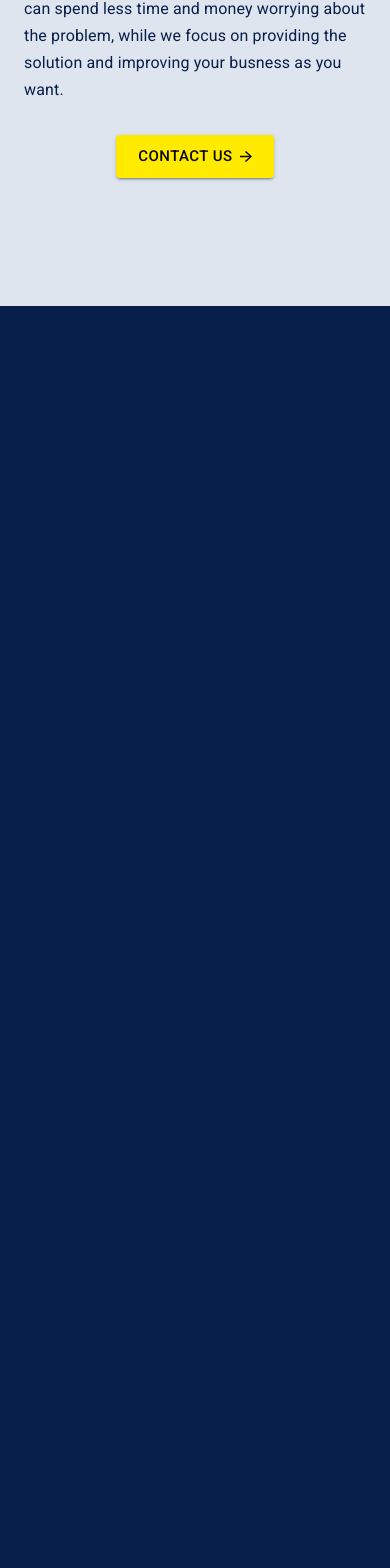
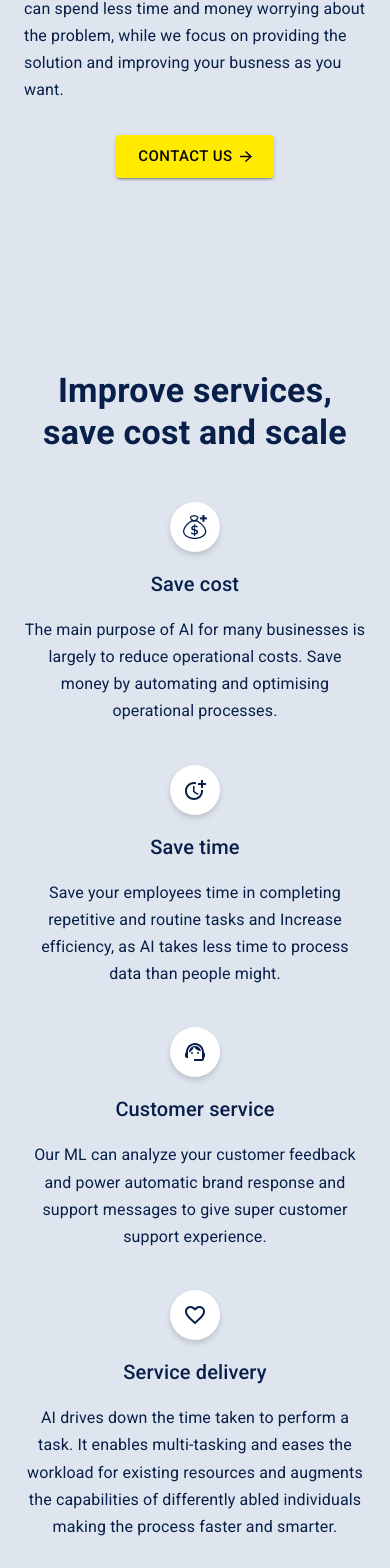
Before and after one commit to Zummit-Africa-Inc/Web-Page-FE, a React (Create React App) app: page / in a window 390 px wide. Shown: the part 1076-2644 px from the top of the page. Before the commit the page ends 1382 px from the top, so only its background shows below. Built offline with nearby package versions, Linux system fonts and the light colour scheme.

Commit message:
margin prop added to the Icon component for responsiveness on each breakpoint

```diff
--- a/src/App.js
+++ b/src/App.js
@@ -1,5 +1,6 @@
 import './App.css';
 import Hero from "./Section/Hero"
+import SectionFour from './Section/SectionFour';
 import SectionTwo from './Section/WhyZummit';
 
 
@@ -14,9 +15,10 @@ function App() {
       {/* Section Two */}
       <SectionTwo />
 
-      {/* Section Three to be done by ThankGod */}
+      {/* Section Three to be done by Zainab */}
 
       {/* Section Four */}
+      <SectionFour />
     </>
   );
 }
--- a/src/Component/Icon.js
+++ b/src/Component/Icon.js
@@ -1,7 +1,7 @@
 import React from 'react'
 import {Box} from '@mui/material'
 
-export default function Icon({children}) {
+export default function Icon({children,margin}) {
   return (
     <Box
         sx={{
@@ -12,7 +12,8 @@ export default function Icon({children}) {
             boxShadow: '0px 4px 6px rgba(0, 0, 0, 0.1), 0px 2px 4px rgba(0, 0, 0, 0.06)',
             display: 'flex',
             justifyContent: 'center',
-            alignItems: 'center'
+            alignItems: 'center',
+            margin: `${margin}`
         }}>
 
             {children}
--- a/src/Section/SectionFour.js
+++ b/src/Section/SectionFour.js
@@ -13,10 +13,9 @@ export default function SectionFour() {
   const theme = useTheme();
   const isMobile = useMediaQuery(theme.breakpoints.down("sm"));
   let customTextAlign = isMobile ? "center" : "left";
-  let customIconAlign = isMobile ? "auto" : "left";
+  let customIconAlign = isMobile ? "0 auto" : "auto 0";
 
   return (
-
     <Box
       component="section"
       sx={{ py: "4rem", backgroundColor: "#DEE5EE", color: "#081F4A" }}
@@ -27,7 +26,7 @@ export default function SectionFour() {
       </PrimaryHeader>
       <Grid container columnSpacing={6} rowSpacing={5} display={"flex"}>
         <Grid item xs={12} sm={6} textAlign={customTextAlign}>
-          <Icon mx={customIconAlign}>
+          <Icon margin={customIconAlign}>
             <img src={SaveIcon} alt="save cost icon" />
           </Icon>
           <Header textSize={"h6"}>Save cost</Header>
@@ -38,7 +37,7 @@ export default function SectionFour() {
           </Paragraph>
         </Grid>
         <Grid item xs={12} sm={6} textAlign={customTextAlign}>
-          <Icon mx={customIconAlign}>
+          <Icon margin={customIconAlign}>
             <MoreTimeOutlinedIcon />
           </Icon>
           <Header textSize={"h6"}>Save time</Header>
@@ -49,7 +48,7 @@ export default function SectionFour() {
           </Paragraph>
         </Grid>
         <Grid item xs={12} sm={6} textAlign={customTextAlign}>
-          <Icon mx={customIconAlign}>
+          <Icon margin={customIconAlign}>
             <SupportAgentIcon />
           </Icon>
           <Header textSize={"h6"}>Customer service</Header>
@@ -60,7 +59,7 @@ export default function SectionFour() {
           </Paragraph>
         </Grid>
         <Grid item xs={12} sm={6} textAlign={customTextAlign}>
-          <Icon mx={customIconAlign}>
+          <Icon margin={customIconAlign}>
             <FavoriteBorderOutlinedIcon />
           </Icon>
           <Header textSize={"h6"}>Service delivery</Header>
```
